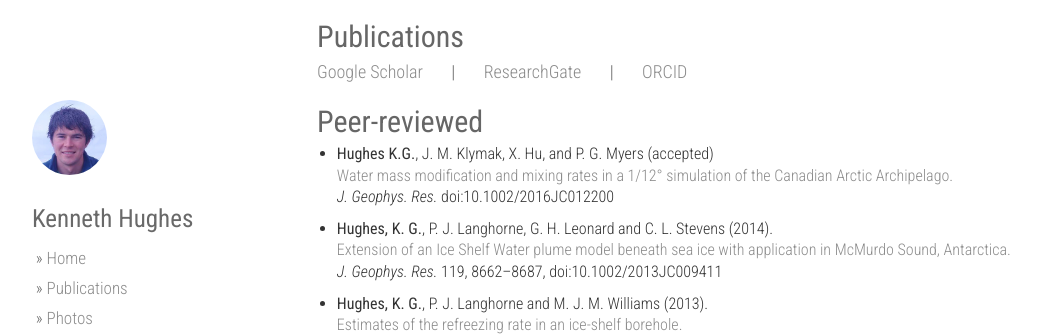
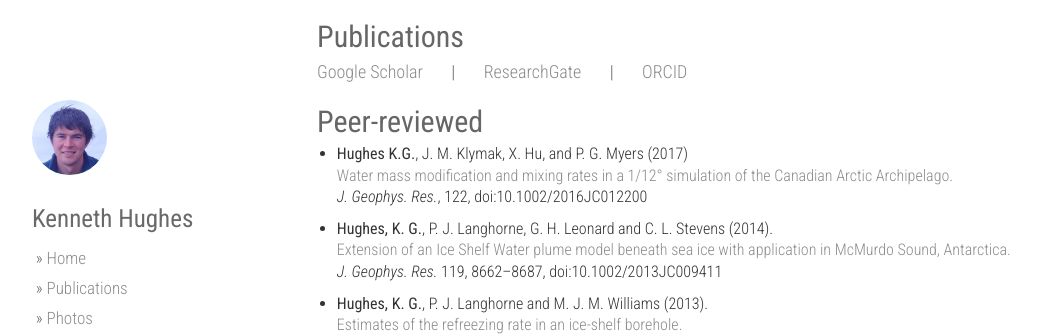
Before and after one commit to hugke729/hugke729.github.io, a Jekyll site: the page built from publications/index.md, in a window 1280 px wide. Shown: the top 336 px of the page, without its empty margins (53-1090 px from the left). Built offline with Jekyll 4.4.1, drawn with Linux system fonts in a browser that asks for light colours; nearby versions of some CDN libraries.

Commit message:
Update ANHA publication citation

```diff
--- a/publications/index.md
+++ b/publications/index.md
@@ -10,9 +10,9 @@ css: publications
 
 ## Peer-reviewed
 
-* __Hughes K.G.__, J. M. Klymak, X. Hu, and P. G. Myers (accepted)
+* __Hughes K.G.__, J. M. Klymak, X. Hu, and P. G. Myers (2017)
 [Water mass modification and mixing rates in a 1/12° simulation of the Canadian Arctic Archipelago.][pr5]
-*J. Geophys. Res.* doi:10.1002/2016JC012200
+*J. Geophys. Res.*, 122, doi:10.1002/2016JC012200
 
 * __Hughes, K. G.__, P. J. Langhorne, G. H. Leonard and C. L. Stevens (2014).
 [Extension of an Ice Shelf Water plume model beneath sea ice with application in McMurdo Sound, Antarctica.][pr4]
```
Also changed, not shown: 1 other file.
